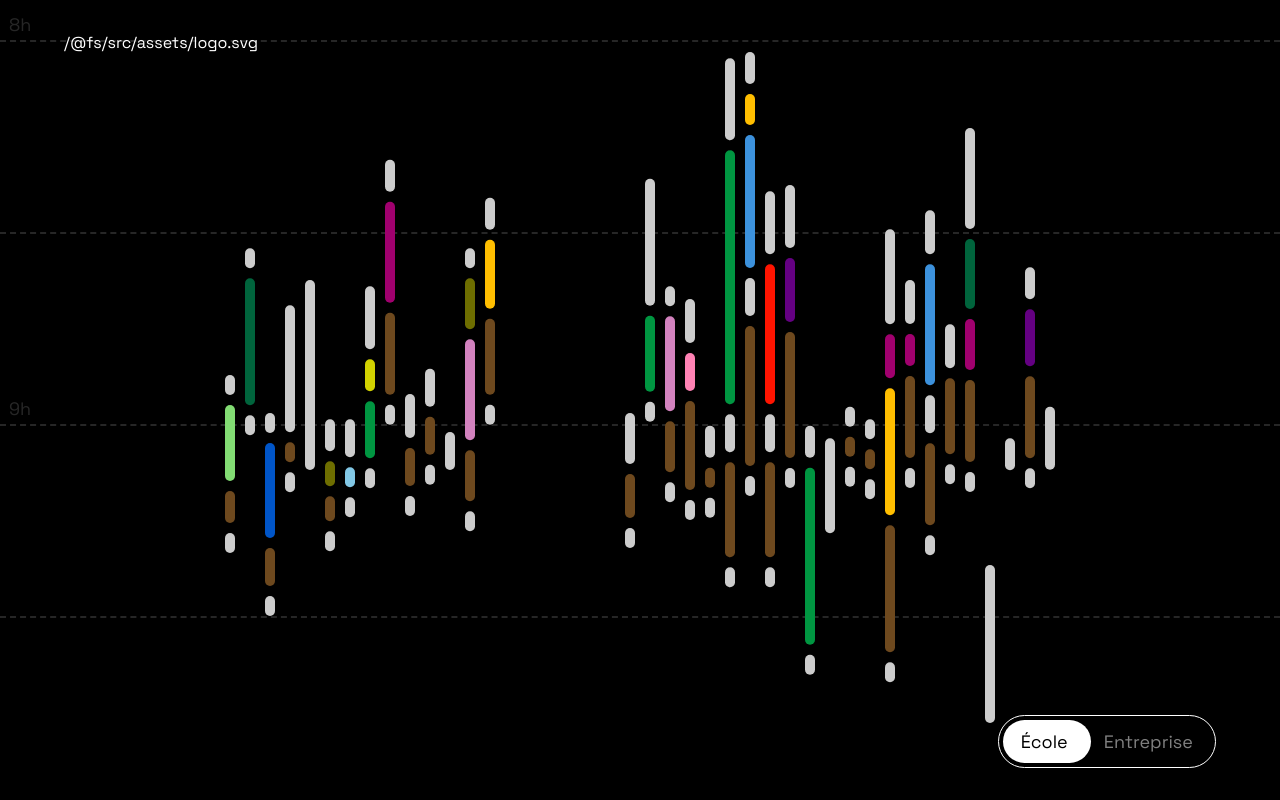
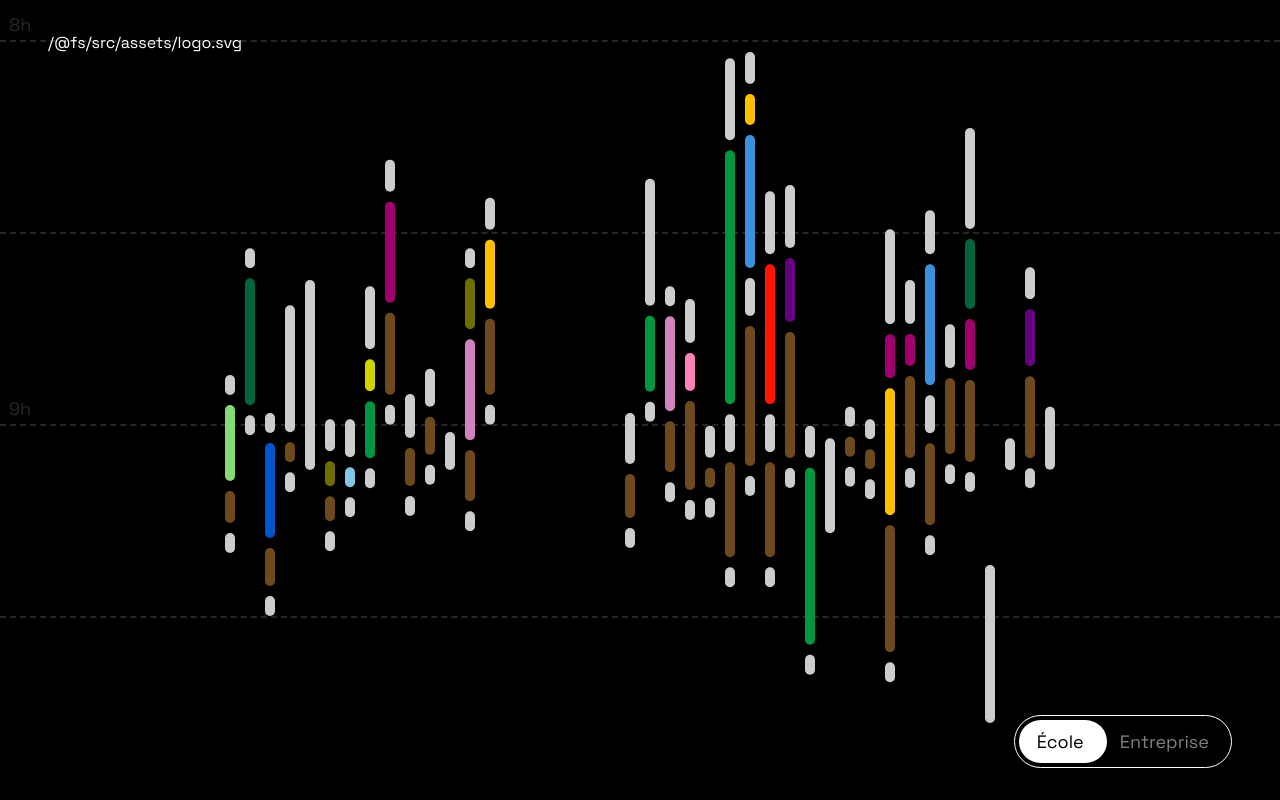
Before and after one commit to elsadl/gob-dataviz-metro, a Svelte app: page / in a window 1280 px wide. Built offline with nearby package versions, Linux system fonts and the light colour scheme.

Commit message:
change espacements

```diff
--- a/src/dataviz/Legende.svelte
+++ b/src/dataviz/Legende.svelte
@@ -13,7 +13,7 @@
   .legende {
     position: fixed;
     bottom: 2em;
-    right: 4em;
+    right: 3em;
     z-index: 10;
   }
 </style>
--- a/src/dataviz/Logo.svelte
+++ b/src/dataviz/Logo.svelte
@@ -10,6 +10,6 @@
     #logo {
         position: fixed;
         top: 2em;
-        left: 4em;
+        left: 3em;
     }
 </style>
--- a/src/dataviz/Profil.svelte
+++ b/src/dataviz/Profil.svelte
@@ -58,7 +58,7 @@
     position: fixed;
     z-index: 10;
     top: 2em;
-    right: 4em;
+    right: 2em;
     text-align: right;
   }
 
```
